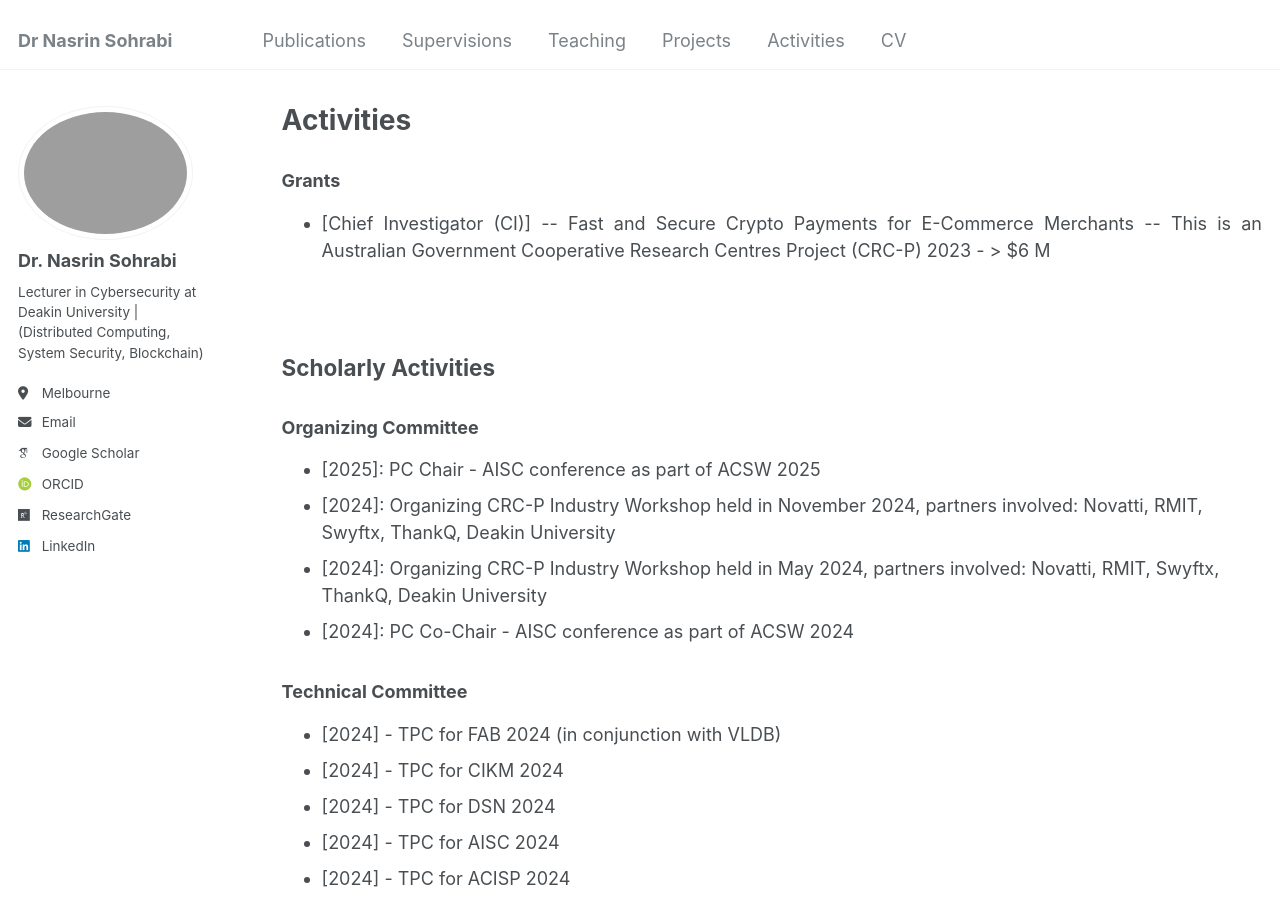
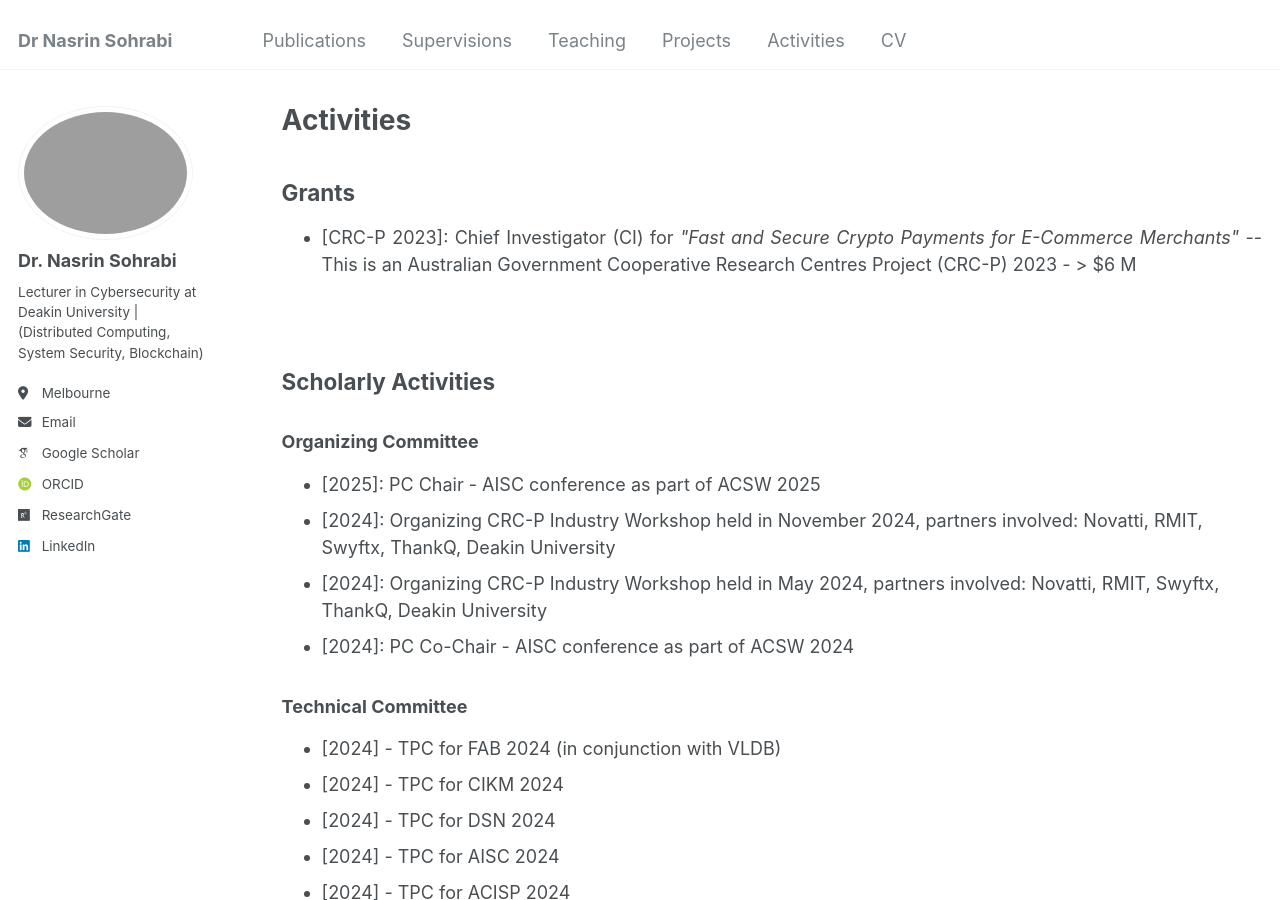
Before and after one commit to Nasrin-Sohrabi/Nasrin-Sohrabi.github.io, a Jekyll site: the page built from _pages/activities.html, in a window 1280 px wide and 900 px high. Built offline with Jekyll 4.4.1, drawn with Linux system fonts in a browser that asks for light colours; some web fonts are replaced.

Commit message:
update activities

```diff
--- a/_config.yml
+++ b/_config.yml
@@ -37,9 +37,9 @@ author:
   googlescholar    : "https://scholar.google.com/citations?hl=en&user=eEWRaCwAAAAJ&view_op=list_works&sortby=pubdate"
   impactstory      : # URL
   orcid            : "https://orcid.org/0000-0002-8340-2261"
-  researchgate     : https://www.researchgate.net/profile/Nasrin_Sohrabi2
-  dblp             : <a href="https://dblp.org/pid/231/1712.html" target="_blank">DBLP Profile</a>
-  orchid           :
+  researchgate     : "https://www.researchgate.net/profile/Nasrin_Sohrabi2"
+  dblp             : "https://dblp.org/pid/231/1712.html"
+
 
   # Repositories and software development
   bitbucket        : # Username - Update with your username on the site
--- a/_pages/activities.html
+++ b/_pages/activities.html
@@ -10,12 +10,11 @@ author_profile: true
         <!-- Research Grants Section -->
 
         <section class="custom-section">
-          <h3><span style="font-weight: bold;">Grants</h3>
+          <h2><span style="font-weight: bold;">Grants</h2>
             <div class="inner-div"><span style="text-align: justify;">
                 <ul>
                  <li>
-                   [Chief Investigator (CI)] --
-                     Fast and Secure Crypto Payments for E-Commerce Merchants</span>
+                   [CRC-P 2023]: Chief Investigator (CI) for <span style="font-style: italic;" >"Fast and Secure Crypto Payments for E-Commerce Merchants"</span>
                       -- This is an Australian Government Cooperative Research Centres Project (CRC-P) 2023 - > $6 M</div>
                   </li>
               <br>
```
